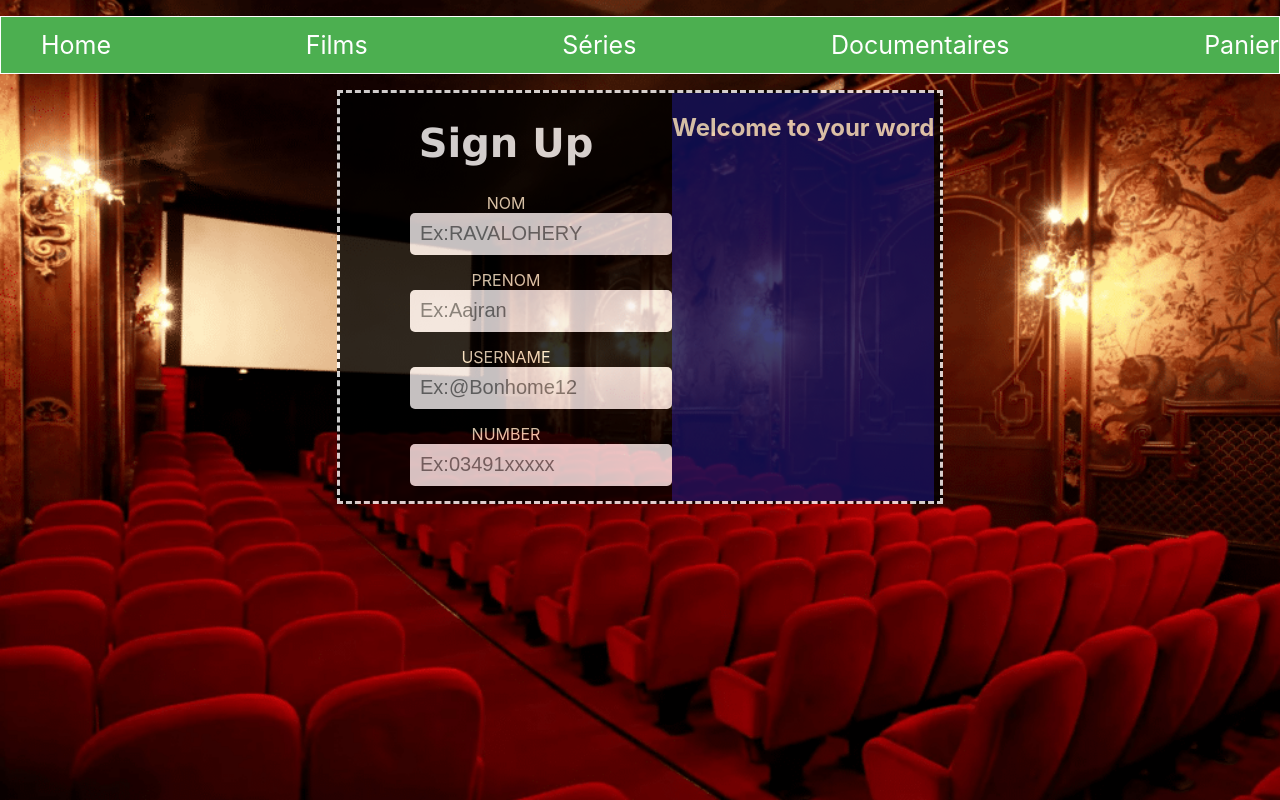
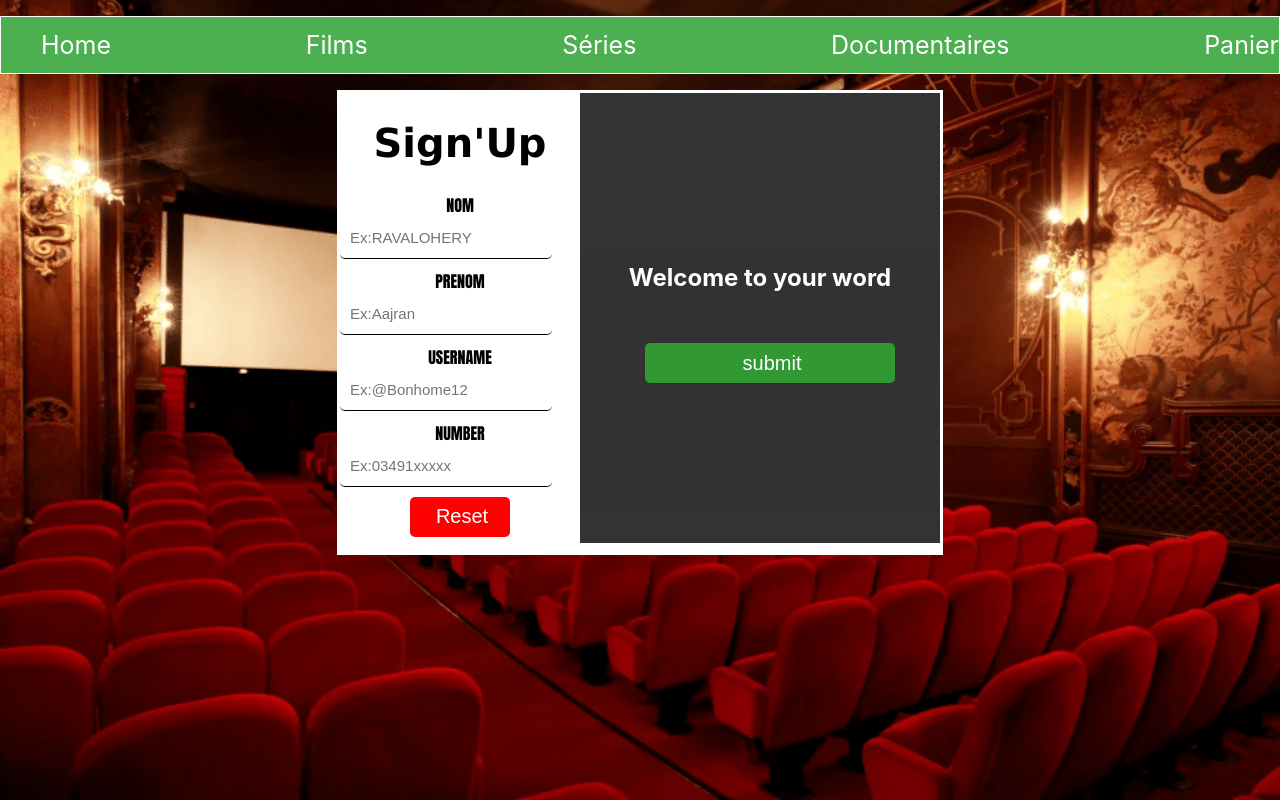
Before and after one commit to Henintsoanjara/first, a React (Create React App) app: page /COMPONENT/pages/Signin in a window 1280 px wide. Built offline with nearby package versions, Linux system fonts and the light colour scheme.

Commit message:
log up efa ok

```diff
--- a/src/COMPONENT/pages/Home.js
+++ b/src/COMPONENT/pages/Home.js
@@ -5,7 +5,7 @@ export default function Home(){
     return (
         <div className="home">
             <div className="boutton">
-                <div>
+                <div className="seconde">
                      <NavLink className="ok" id="con" to="/COMPONENT/pages/Login">Connexion</NavLink>
                      <NavLink className="ok" id="ins" to="/COMPONENT/pages/Signin">Inscription</NavLink>
                 </div>
--- a/src/COMPONENT/pages/Signin.js
+++ b/src/COMPONENT/pages/Signin.js
@@ -3,21 +3,22 @@ export default function Signin(){
         <div className="signin">
             <div className="divcontain">
                 <div>
-                    <h1>Sign Up</h1>
+                    <h1>Sign'Up</h1>
                     <label htmlFor="anarana">NOM</label>
-                    <input type="text" className="anarana" id="anarana" placeholder="Ex:RAVALOHERY"/>
+                    <input type="text" className="inp" id="anarana" placeholder="Ex:RAVALOHERY" autoComplete="off" required/>
                     <label htmlFor="fname">PRENOM</label>
-                    <input type="text" className="fname" id="fname" placeholder="Ex:Aajran"/>
+                    <input type="text" className="inp" id="fname" placeholder="Ex:Aajran" autoComplete="off" required/>
                     <label htmlFor="uname">USERNAME</label>
-                    <input type="text" className="uname" id="uname" placeholder="Ex:@Bonhome12"/>
+                    <input type="text" className="inp" id="uname" placeholder="Ex:@Bonhome12" autoComplete="off" required/>
                     <label htmlFor="num">NUMBER</label>
-                    <input type="text" className="num" id="num" placeholder="Ex:03491xxxxx"/>
+                    <input type="text" className="inp" id="num" placeholder="Ex:03491xxxxx" autoComplete="off" required/>
+                    <input type="reset" value="Reset"id="nok"/>
                 </div>
                 <div id="divcote">
-                        <h2>Welcome to your word</h2>
-                </div>
+                   <h2>Welcome to your word</h2>
+                   <input id="ok" type="submit" value="submit"/>
             </div>
-
+            </div>
         </div>
     );
 }
--- a/src/CSS/home.css
+++ b/src/CSS/home.css
@@ -5,6 +5,7 @@ body{
 
 }
 .boutton{
+
     margin-top: 50px;
     margin-left:360px;
     border: 10px solid rgb(8, 225, 241);
@@ -48,3 +49,6 @@ body{
     border-style: solid;
     box-shadow: 0PX 0PX 50px 20PX rgb(59, 232, 251);
 }
+.home{
+
+}
--- a/src/CSS/signin.css
+++ b/src/CSS/signin.css
@@ -1,17 +1,68 @@
 label{
+    margin-top: 0;
+    color: black;
     text-align: center;
     display:block;
+    font-family: Impact, Haettenschweiler, 'Arial Narrow Bold', sans-serif;
 }
 .divcontain{
     margin: auto;
-    background-color: black;
-    opacity: 0.8;
+    background-color:white;
     max-width: 600px;
     border: 3px dashed white;
     display: flex;
-    color: blanchedalmond;
+    color: rgb(252, 250, 246);
+    animation-name: moovedivcontainer;
+    animation-duration:1s;
 }
 #divcote{
+    display: block;
+    position: relative;
+    top: 0px;
+    max-width: 360px;
+    height: 450px;
+    background-color:black;
+    opacity: 0.8;
+    position: relative;
+    width: 100%;
+}
+.inp{
+    padding-bottom: 0;
+    color: gray;
+    font-size: 15px;
+    margin: auto;
+    outline: 0;
+    border: 0;
+    border-bottom: 0.9px solid black;
+    margin-bottom: 10px;
+    background-color: transparent;
+    font-family:Arial, Helvetica, sans-serif;
+    width: 200px;
+}
+h2{
+    color: white;
+    text-align: center;
+    position:relative;
+    top:150px;
+}
+#nok{
+    width: 100px;
+    background-color: red;
+    color: white;
+}
+#ok{
     display: inline;
-    background-color: rgb(17, 17, 93);
+    position:absolute;
+    top: 250px;
+    right: 45px;
+    align-items: center;
+    background-color: green;
+    color: white;
 }
+h1{
+    color: black;
+}
+@keyframes moovedivcontain {
+    from {transform: scale(0);}
+    to {transform: scale(1);}
+}
```
